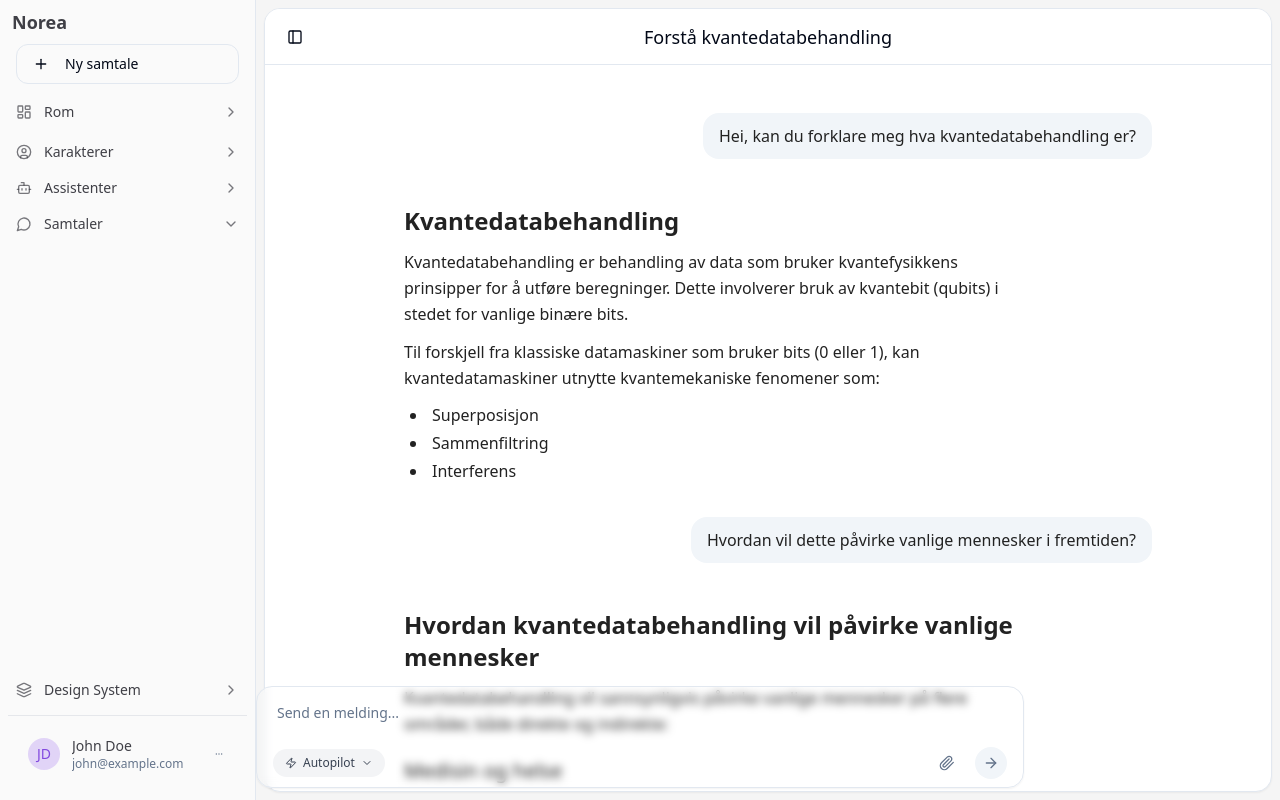
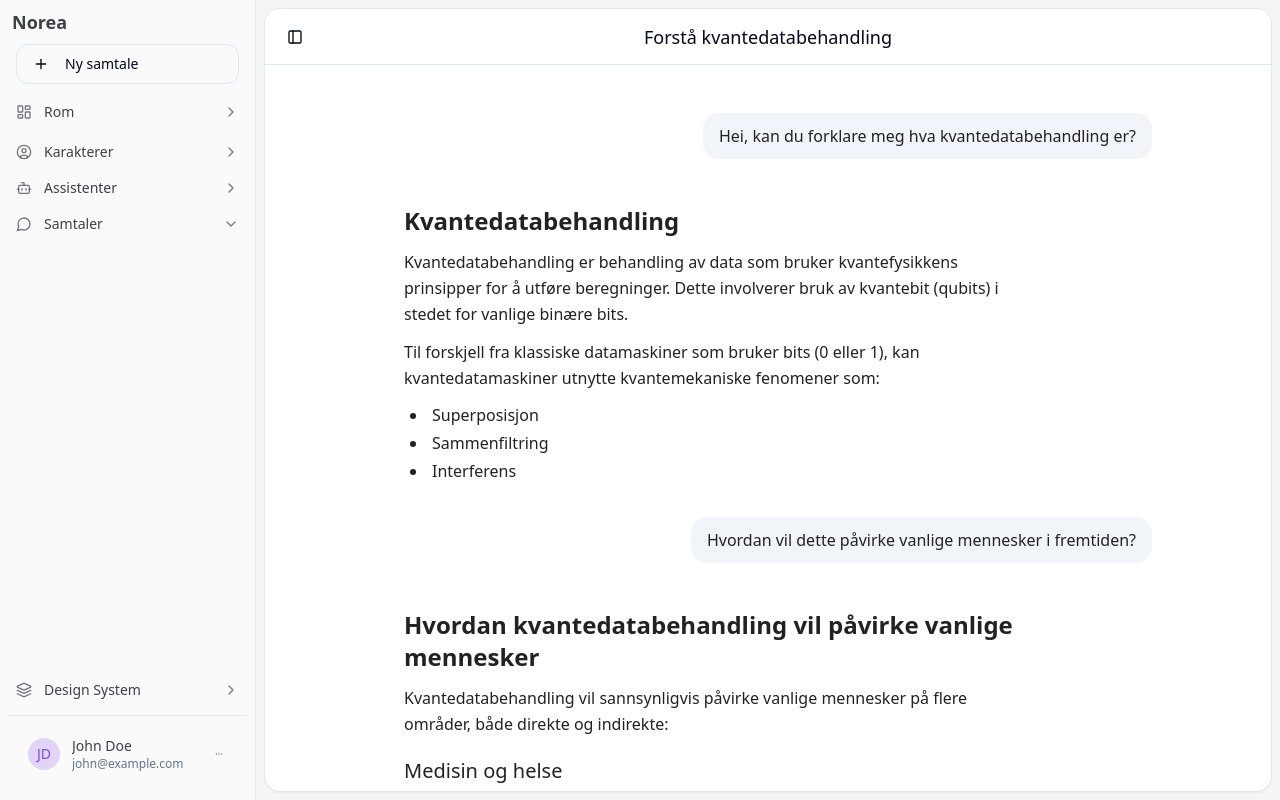
Before and after one commit to 0-1-no/norea-chat-haven, a React (Vite) app: page /chat-demo in a window 1280 px wide. Built offline with nearby package versions, Linux system fonts and the light colour scheme.

Commit message:
Fix chatbox width inconsistency
The chatbox width was not consistent with the chat container. This commit fixes the inconsistency.

```diff
--- a/src/components/ChatInterface.tsx
+++ b/src/components/ChatInterface.tsx
@@ -22,12 +22,18 @@ export const ChatInterface: React.FC<ChatInterfaceProps> = ({
   };
 
   return (
-    <div className={cn("flex flex-col relative w-full max-w-full overflow-hidden flex-grow justify-center items-center", className)}>
-      <MessageInput
-        onSendMessage={handleSendMessage}
-        placeholder="Spør om hva som helst..."
-        className="mb-1"
-      />
+    <div className={cn("flex flex-col relative w-full h-full overflow-hidden", className)}>
+      <div className="flex-1 overflow-y-auto pb-24">
+        {/* Chat messages would go here */}
+      </div>
+
+      <div className="absolute bottom-0 left-0 right-0 p-3 bg-canvas border-t">
+        <MessageInput
+          onSendMessage={handleSendMessage}
+          placeholder="Spør om hva som helst..."
+          className="w-full max-w-3xl mx-auto"
+        />
+      </div>
     </div>
   );
 };
--- a/src/pages/ChatDemo.tsx
+++ b/src/pages/ChatDemo.tsx
@@ -49,8 +49,8 @@ const ChatDemo = () => {
 
   return (
     <PageContainer title="Forstå kvantedatabehandling" showBackButton={true}>
-      <div className="flex-1 overflow-hidden flex flex-col">
-        <div className="flex-1 overflow-y-auto pb-20" ref={chatContainerRef}>
+      <div className="flex-1 overflow-hidden flex flex-col relative">
+        <div className="flex-1 overflow-y-auto pb-24" ref={chatContainerRef}>
           <div className="max-w-3xl mx-auto">
             {conversation.map((message, index) => (
               <div key={index} className="mb-1 after:content-[''] after:clear-both after:table">
@@ -63,8 +63,8 @@ const ChatDemo = () => {
           </div>
         </div>
 
-        <div className="fixed bottom-0 left-0 right-0 p-2 sm:p-3 z-10 pointer-events-none">
-          <div className="max-w-3xl mx-auto pointer-events-auto">
+        <div className="absolute bottom-0 left-0 right-0 p-3 bg-canvas border-t">
+          <div className="max-w-3xl mx-auto">
             <MessageInput
               onSendMessage={handleSendMessage}
               className="w-full"
--- a/src/pages/Chatbox.tsx
+++ b/src/pages/Chatbox.tsx
@@ -24,11 +24,11 @@ const Chatbox = () => {
               Meldingsinngangkomponenten lar brukere skrive og sende meldinger til AI.
             </p>
 
-            <div className="relative">
-              <MessageInput placeholder="Spør om hva som helst..." />
+            <div className="relative max-w-3xl">
+              <MessageInput placeholder="Spør om hva som helst..." className="w-full" />
             </div>
 
-            <div className="mt-4 p-4 bg-gray-50 rounded-lg border">
+            <div className="mt-4 p-4 bg-gray-50 rounded-lg border max-w-3xl">
               <h3 className="font-medium">Komponenttilstander:</h3>
               <ul className="list-disc list-inside mt-2 text-sm text-gray-600 space-y-1">
                 <li>Standard: Tomt inntastingsfelt med plassholdertekst</li>
```
